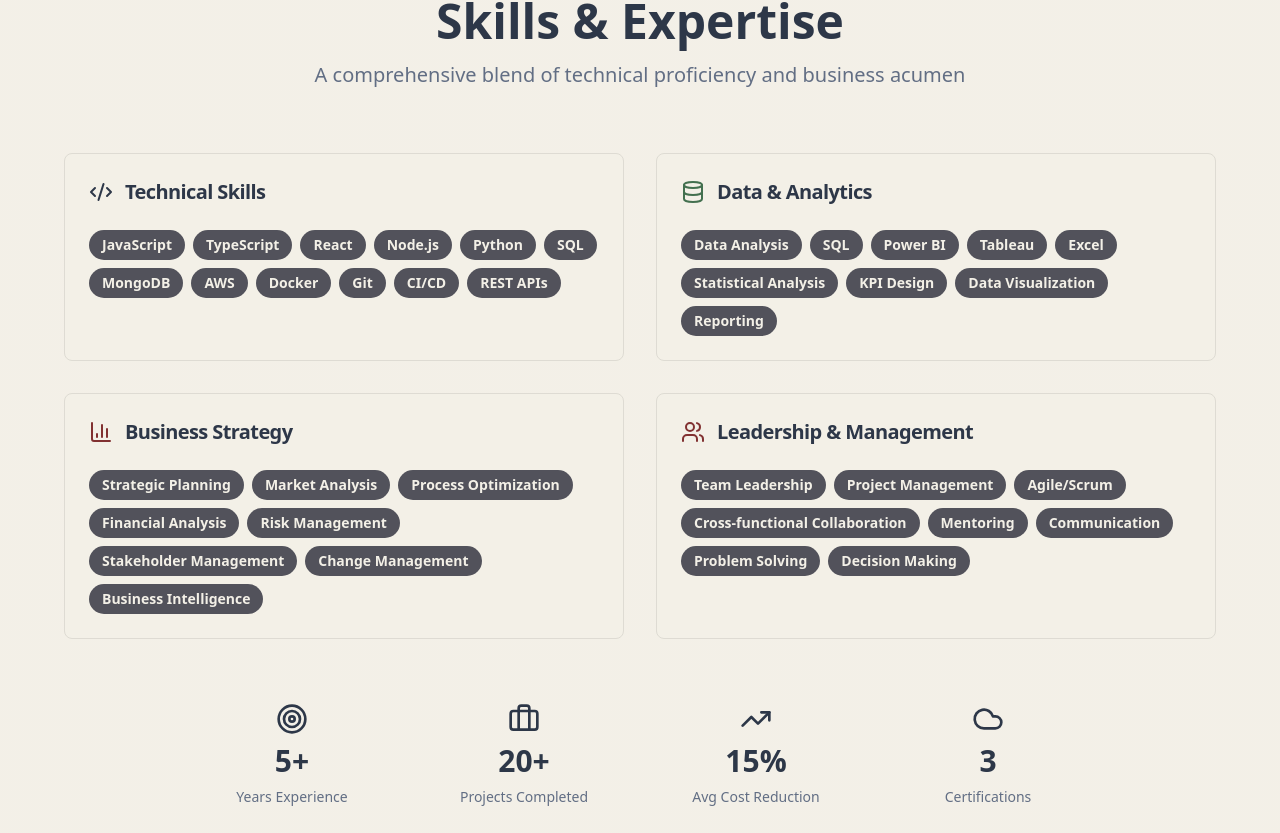
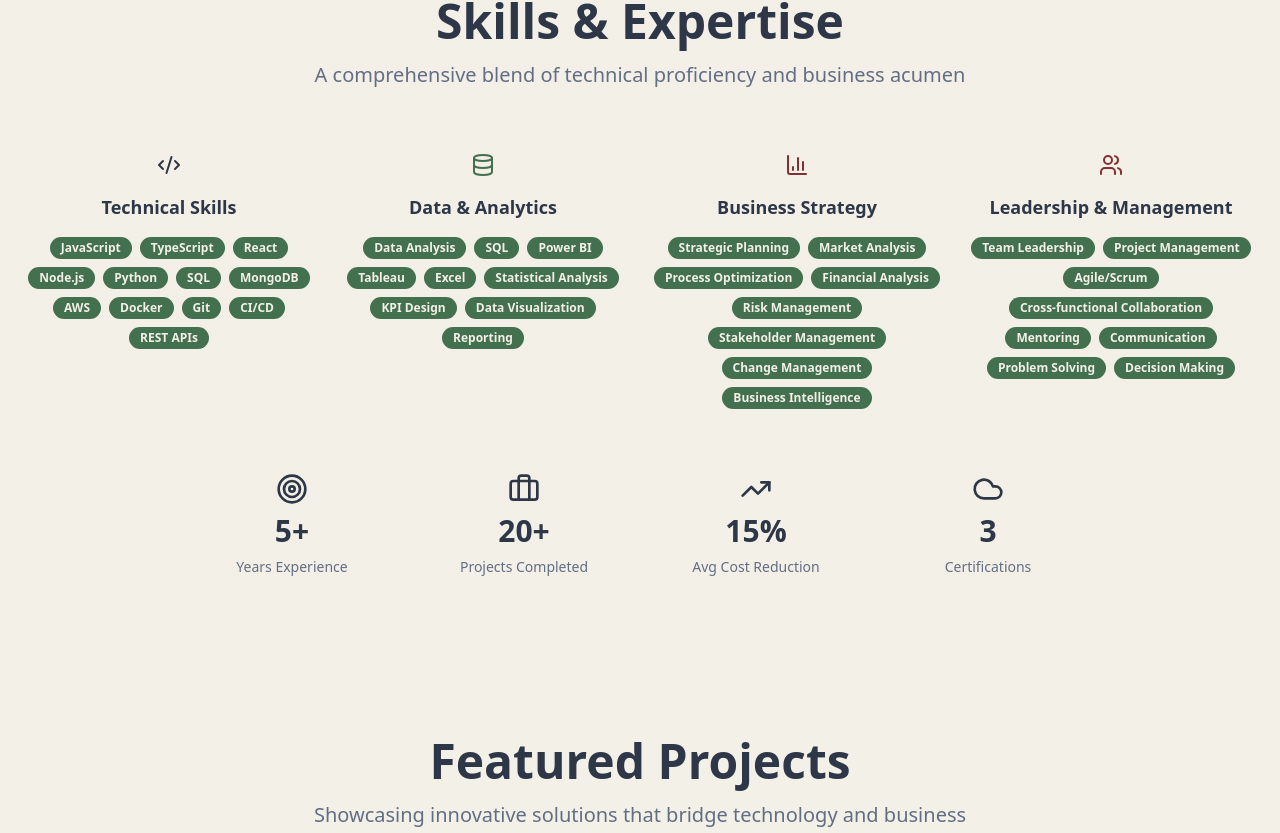
Before and after one commit to annasebedash-creator/anna-sebedach-portfolio, a React (Vite) app: page / in a window 1280 px wide. Shown: the part 716-1549 px from the top of the page. Built offline with nearby package versions, Linux system fonts and the light colour scheme.

Commit message:
Revert skills layout
Revert the skills section layout to its previous horizontal arrangement.

```diff
--- a/src/components/Skills.tsx
+++ b/src/components/Skills.tsx
@@ -34,24 +34,22 @@ const Skills = () => {
           </p>
         </div>
 
-        <div className="grid lg:grid-cols-2 gap-8 max-w-6xl mx-auto">
-          {skillCategories.map((category, index) => <Card key={index} className="shadow-card hover:shadow-elegant transition-shadow duration-300">
-              <CardHeader>
-                <CardTitle className="flex items-center space-x-3">
-                  <div className={category.color}>
-                    {category.icon}
-                  </div>
-                  <span className="text-xl font-bold">{category.title}</span>
-                </CardTitle>
-              </CardHeader>
-              <CardContent>
-                <div className="flex flex-wrap gap-2">
-                  {category.skills.map((skill, skillIndex) => <Badge key={skillIndex} variant="secondary" className="text-sm py-1 px-3 hover:text-primary-foreground transition-colors duration-200 bg-zinc-600">
-                      {skill}
-                    </Badge>)}
-                </div>
-              </CardContent>
-            </Card>)}
+        <div className="grid md:grid-cols-2 lg:grid-cols-4 gap-6 max-w-7xl mx-auto">
+          {skillCategories.map((category, index) => (
+            <div key={index} className="text-center space-y-4">
+              <div className={`${category.color} mx-auto w-fit`}>
+                {category.icon}
+              </div>
+              <h3 className="text-lg font-semibold">{category.title}</h3>
+              <div className="flex flex-wrap gap-2 justify-center">
+                {category.skills.map((skill, skillIndex) => (
+                  <Badge key={skillIndex} variant="secondary" className="text-xs">
+                    {skill}
+                  </Badge>
+                ))}
+              </div>
+            </div>
+          ))}
         </div>
 
         {/* Key Metrics */}
```
